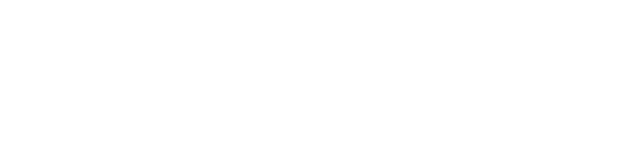
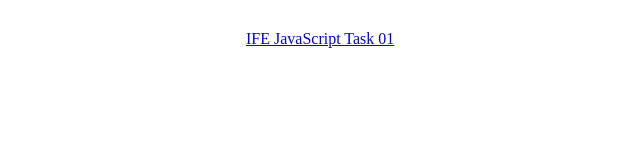
Before and after one commit to foxSnower/baiduTask, a plain HTML site: page index.html in a window 1280 px wide. Shown: the whole page, without its empty margins (244-884 px from the left). Drawn offline with Linux system fonts and the light colour scheme.

Commit message:
add index

```diff
--- a/index.html
+++ b/index.html
@@ -14,7 +14,7 @@
 </head>
 
 <body>
-    <a href="baidu-college/JavaScriptTast01.html">
+    <a href="baidu-college/JavaScriptTast01.html">IFE JavaScript Task 01</a>
 </body>
 
 </html>
```
